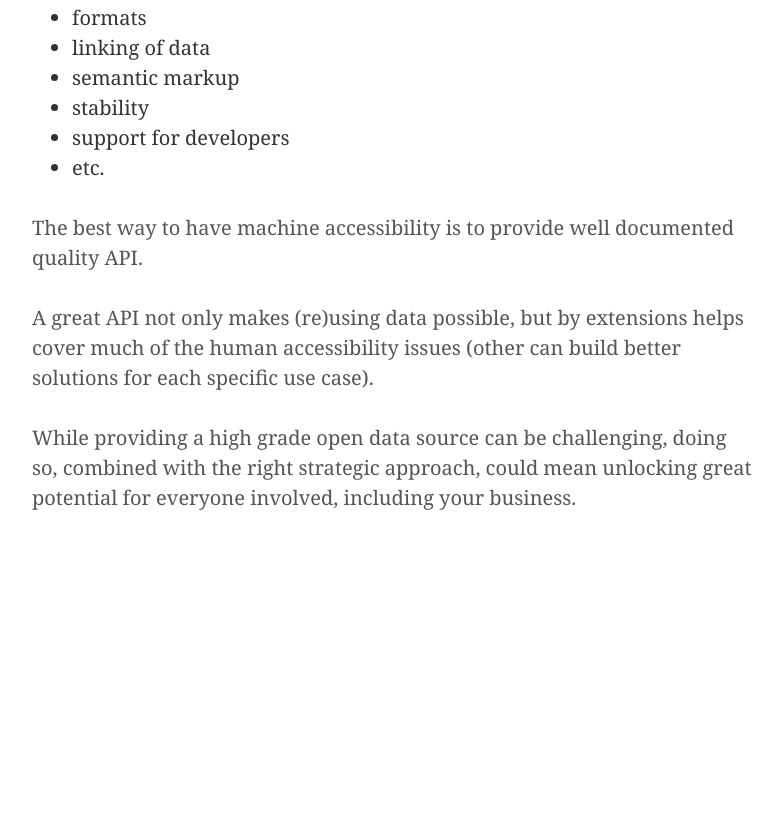
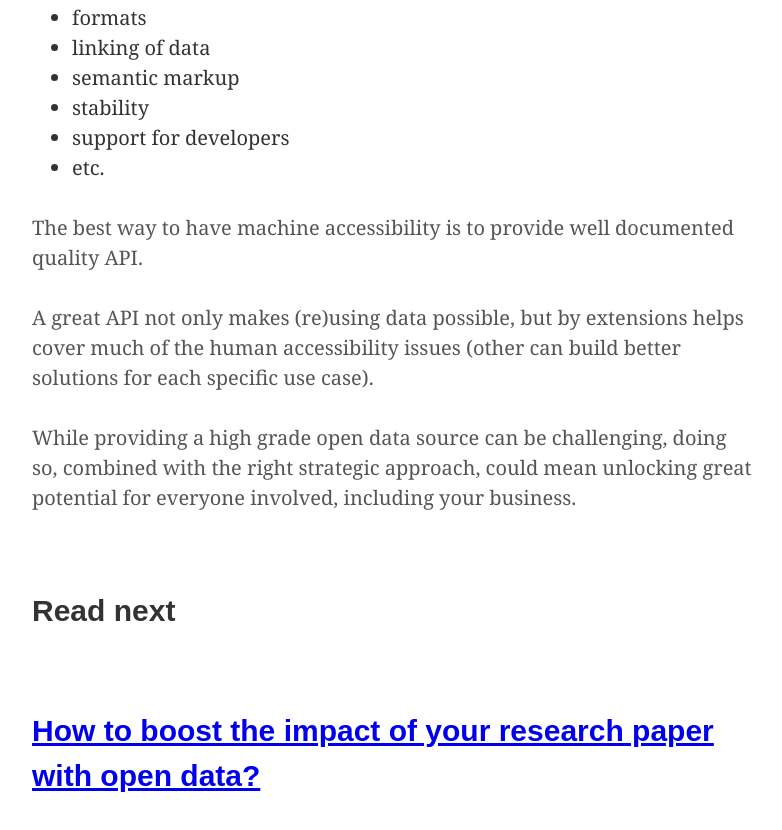
Before and after one commit to opendatapro/opendatapro.github.io, a plain HTML site: page what-makes-open-data-open/index.html in a window 1280 px wide. Shown: the part 2215-3045 px from the top of the page, without its empty margins (248-1030 px from the left). Before the commit the page ends 2818 px from the top, so only its background shows below. Drawn offline with Linux system fonts and the light colour scheme.

Commit message:
Add link to next post

```diff
--- a/what-makes-open-data-open/index.html
+++ b/what-makes-open-data-open/index.html
@@ -78,6 +78,9 @@
 			<p>A great API not only makes (re)using data possible, but by extensions helps cover much of the human accessibility issues (other can build better solutions for each specific use case).</p>
 
 			<p>While providing a high grade open data source can be challenging, doing so, combined with the right strategic approach, could mean unlocking great potential for everyone involved, including your business.</p>
+
+			<h2>Read next<h2>
+			<a href="http://www.opendatapro.com/research-open-data/">How to boost the impact of your research paper with open data?</a>
 		</div>
 	</body>
 </html>
```
